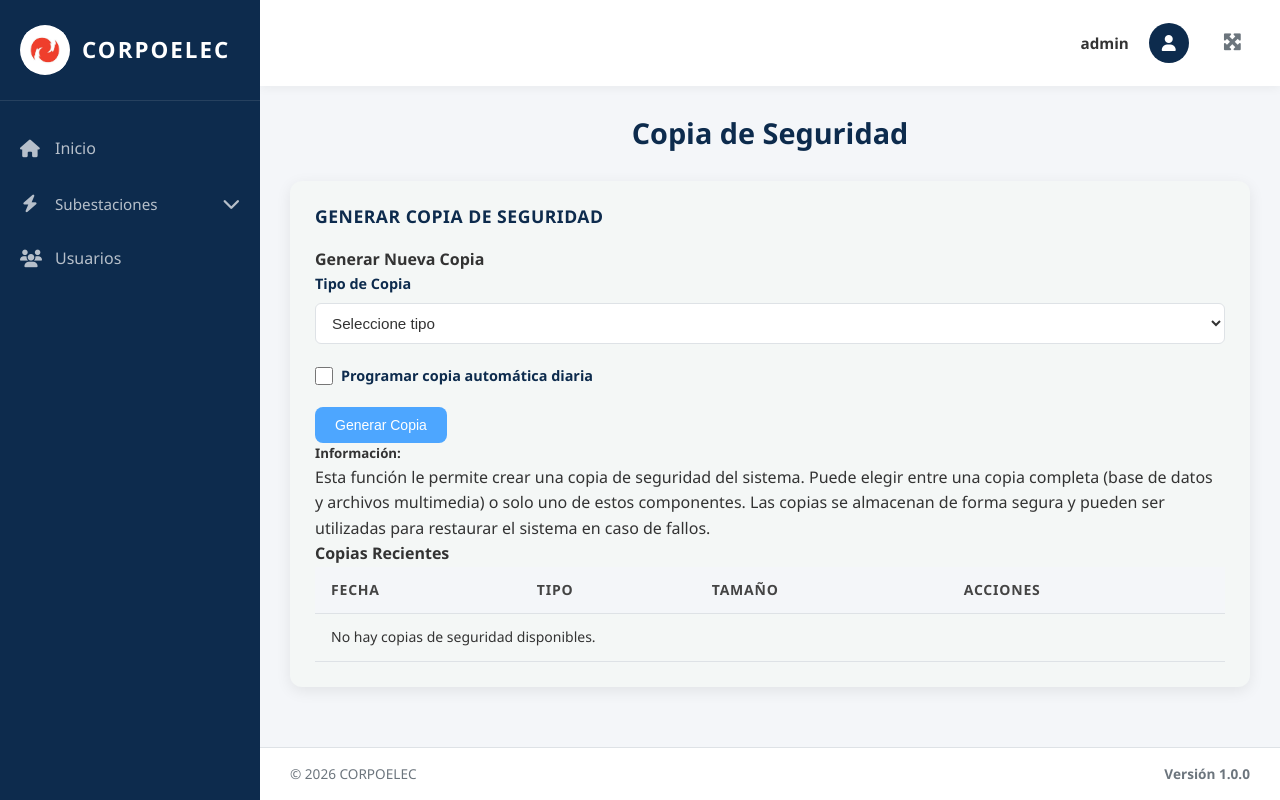
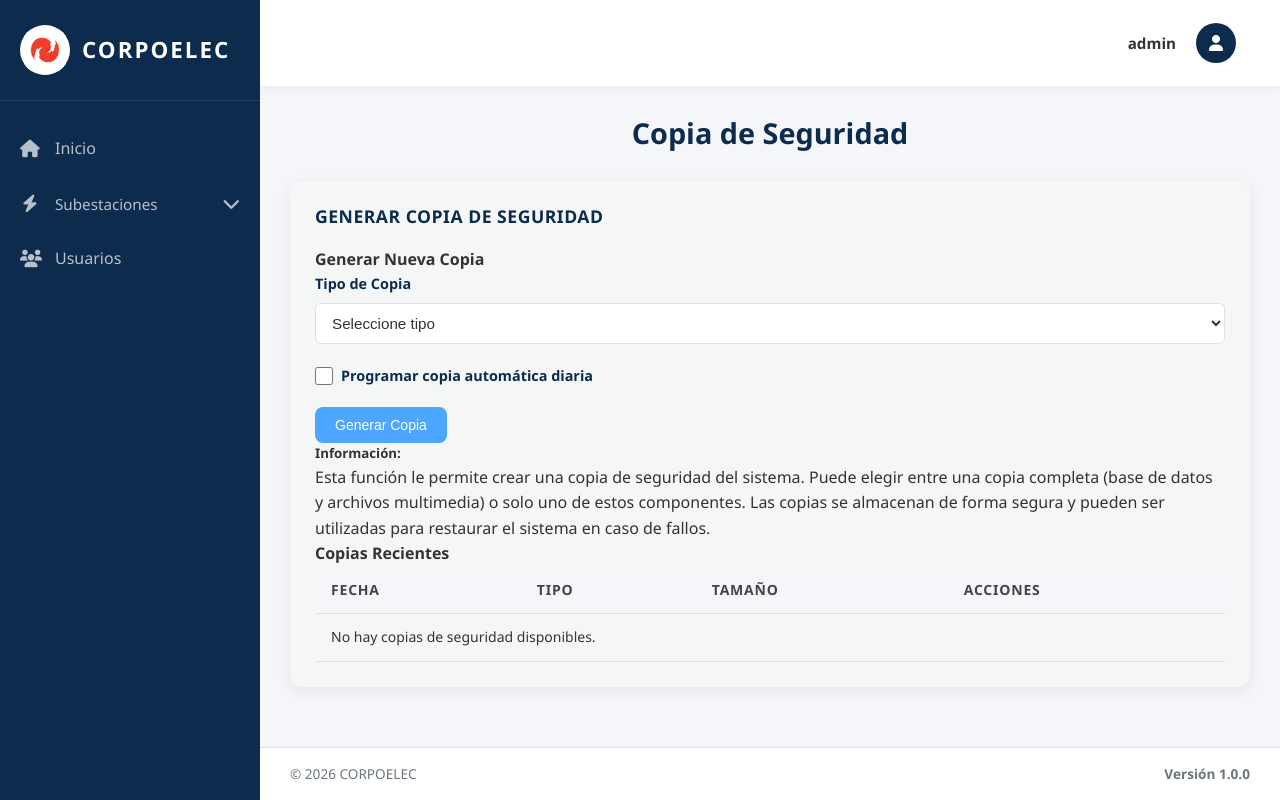
Before and after one commit to vidalyuriani15-hue/CORPOELEC-Pasantias, a Django app: page /admin/backup/ in a window 1280 px wide. Run offline with Django 5.2, Linux system fonts and the light colour scheme; a user stored in the database is signed in.

Commit message:
refactor(ui): remove fullscreen functionality and clean up base template
Remove the `toggleFullscreen` function and its associated CSS and HTML elements from `base.html` to simplify the navigation bar and reduce unused code.

```diff
--- a/templates/base.html
+++ b/templates/base.html
@@ -696,21 +696,6 @@
         display: none;
       }
 
-     /* Botón fullscreen */
-     .navbar-fullscreen {
-       background: none;
-       border: none;
-       color: var(--gray-600);
-       cursor: pointer;
-       font-size: 1.2rem;
-       padding: 8px;
-       transition: color 0.3s;
-     }
-
-     .navbar-fullscreen:hover {
-       color: var(--blue-dark);
-     }
-
       /* Overlay para sidebar en mobile */
       .sidebar-backdrop {
        display: none;
@@ -1587,20 +1572,6 @@
        .navbar-toggle {
          display: block;
        }
-    }
-
-    .navbar-fullscreen {
-      background: none;
-      border: none;
-      color: var(--gray-600);
-      cursor: pointer;
-      font-size: 1.2rem;
-      padding: 8px;
-      transition: color 0.3s;
-    }
-
-    .navbar-fullscreen:hover {
-      color: var(--blue-dark);
      }
 
      /* Content Area */
@@ -1922,9 +1893,6 @@
             </a>
              {% endif %}
            </div>
-          <button class="navbar-fullscreen" onclick="toggleFullscreen()">
-            <i class="fas fa-expand-arrows-alt"></i>
-          </button>
          </div>
        </nav>
 
@@ -1976,14 +1944,6 @@
        backdrop.classList.remove('active');
      }
 
-    function toggleFullscreen() {
-      if (!document.fullscreenElement) {
-        document.documentElement.requestFullscreen();
-      } else {
-        document.exitFullscreen();
-      }
-    }
-
      // User Menu
     function toggleUserMenu(e) {
       if (e) {
```
Lines whose indentation alone changed are shown as unchanged.
